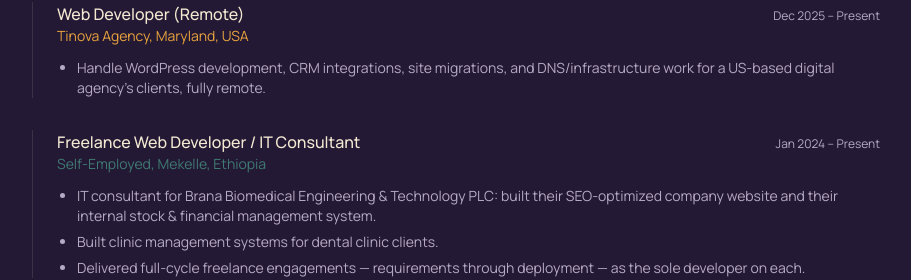
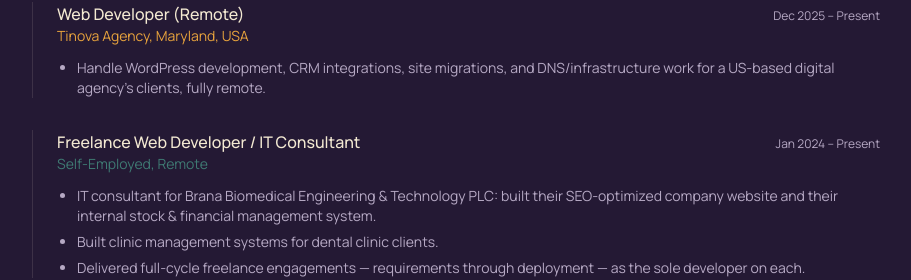
Before and after one commit to kb-117/kb-117.github.io, a Next.js app: page / in a window 1280 px wide. Shown: the part 2569-2849 px from the top of the page, without its empty margins (184-1095 px from the left). Built offline with nearby package versions, Linux system fonts and the light colour scheme.

Commit message:
Drop location from the freelance role in Experience
Freelance/consulting work is remote by nature, so the place shouldn't matter — changed "Self-Employed, Mekelle, Ethiopia" to "Self-Employed, Remote".

```diff
--- a/app/page.tsx
+++ b/app/page.tsx
@@ -129,7 +129,7 @@
   },
   {
     role: "Freelance Web Developer / IT Consultant",
-    org: "Self-Employed, Mekelle, Ethiopia",
+    org: "Self-Employed, Remote",
     period: "Jan 2024 – Present",
     rail: "teal",
     points: [
```
